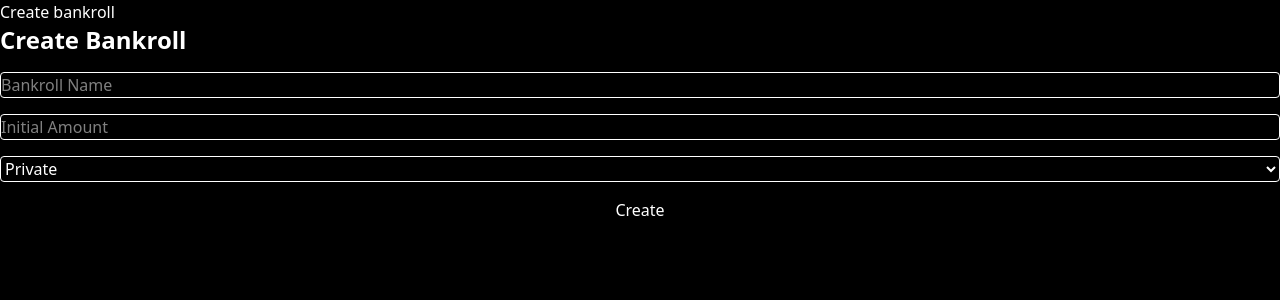
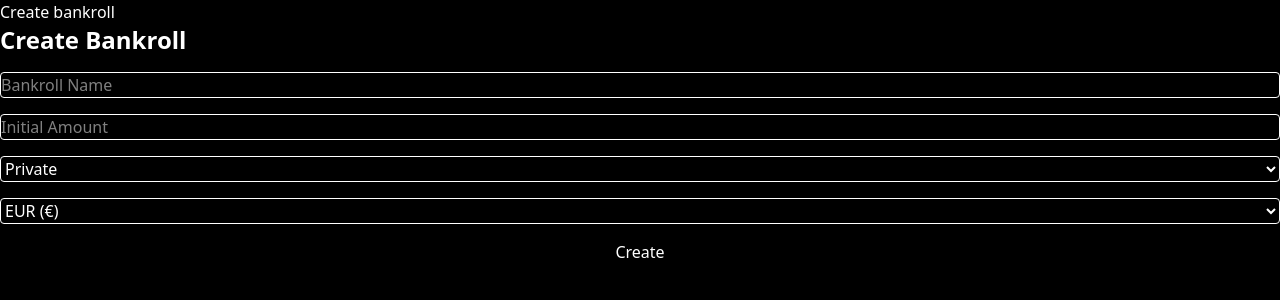
Before and after one commit to Quentin-Lecocq/bkwiser-app, a Next.js app: page /bankroll/new in a window 1280 px wide. Shown: the top 300 px of the page. Built offline with nearby package versions, Linux system fonts and the light colour scheme.

Commit message:
Add currency management to bankroll feature; update schema, factory, and form

```diff
--- a/core/constants/bankroll.ts
+++ b/core/constants/bankroll.ts
@@ -1,3 +1,10 @@
 export const BANKROLL_STATUS = ['private', 'public'] as const;
+export type BankrollStatus = (typeof BANKROLL_STATUS)[number];
 
-export type BankrollStatus = (typeof BANKROLL_STATUS)[number];
+export const BANKROLL_CURRENCY = ['EUR', 'USD', 'GBP'] as const;
+export type BankrollCurrency = (typeof BANKROLL_CURRENCY)[number];
+export const CURRENCY_SYMBOLS = {
+  EUR: '€',
+  USD: '$',
+  GBP: '£',
+};
--- a/core/domain/bankroll.ts
+++ b/core/domain/bankroll.ts
@@ -1,4 +1,4 @@
-import { BankrollStatus } from '../constants/bankroll';
+import { BankrollCurrency, BankrollStatus } from '../constants/bankroll';
 
 export type Bankroll = {
   id: string;
@@ -6,5 +6,8 @@ export type Bankroll = {
   initialAmount: number;
   currentAmount: number;
   createdAt: string;
+  updatedAt: string;
   status: BankrollStatus;
+  archivedAt: string | null;
+  currency: BankrollCurrency;
 };
--- a/core/factories/bankroll.factory.ts
+++ b/core/factories/bankroll.factory.ts
@@ -5,14 +5,23 @@ import {
 } from '../schemas/bankroll.schema';
 
 export const bankrollFactory = {
-  create({ name, initialAmount, status }: CreateBankrollInput): Bankroll {
+  create({
+    name,
+    initialAmount,
+    status,
+    currency,
+  }: CreateBankrollInput): Bankroll {
+    const today = new Date().toISOString();
     return {
       id: crypto.randomUUID(),
       name,
       initialAmount,
       currentAmount: initialAmount,
-      createdAt: new Date().toISOString(),
+      createdAt: today,
+      updatedAt: today,
       status,
+      archivedAt: null,
+      currency,
     };
   },
   isValid(bankroll: Bankroll): boolean {
@@ -27,6 +36,7 @@ export const bankrollFactory = {
     return {
       ...bankroll,
       currentAmount: bankroll.initialAmount,
+      updatedAt: new Date().toISOString(),
     };
   },
   fromRaw(data: unknown): Bankroll | null {
@@ -35,4 +45,7 @@ export const bankrollFactory = {
 
     return bankrollFactory.create(parsed.data);
   },
+  isArchived(bankroll: Bankroll): boolean {
+    return bankroll.archivedAt !== null;
+  },
 };
--- a/core/schemas/bankroll.schema.ts
+++ b/core/schemas/bankroll.schema.ts
@@ -1,10 +1,11 @@
 import { z } from 'zod';
-import { BANKROLL_STATUS } from '../constants/bankroll';
+import { BANKROLL_CURRENCY, BANKROLL_STATUS } from '../constants/bankroll';
 
 export const bankrollSchema = z.object({
   name: z.string().min(1),
   initialAmount: z.number().min(0),
   status: z.enum(BANKROLL_STATUS),
+  currency: z.enum(BANKROLL_CURRENCY),
 });
 
 export type CreateBankrollInput = z.infer<typeof bankrollSchema>;
--- a/features/bankroll/components/create-bankroll.form.tsx
+++ b/features/bankroll/components/create-bankroll.form.tsx
@@ -1,6 +1,10 @@
 'use client';
 
-import { BANKROLL_STATUS } from '@/core/constants/bankroll';
+import {
+  BANKROLL_CURRENCY,
+  BANKROLL_STATUS,
+  CURRENCY_SYMBOLS,
+} from '@/core/constants/bankroll';
 import {
   bankrollSchema,
   CreateBankrollInput,
@@ -23,6 +27,7 @@ const CreateBankrollForm = () => {
     resolver: zodResolver(bankrollSchema),
     defaultValues: {
       status: 'private',
+      currency: 'EUR',
     },
   });
 
@@ -69,6 +74,17 @@ const CreateBankrollForm = () => {
       </select>
       {errors.status && <p className="text-red-500">{errors.status.message}</p>}
 
+      <select {...register('currency')} className="p-2 border rounded">
+        {BANKROLL_CURRENCY.map((currency) => (
+          <option key={currency} value={currency}>
+            {currency} ({CURRENCY_SYMBOLS[currency]})
+          </option>
+        ))}
+      </select>
+      {errors.currency && (
+        <p className="text-red-500">{errors.currency.message}</p>
+      )}
+
       {error && <p className="text-red-500">{error}</p>}
 
       <button
```
